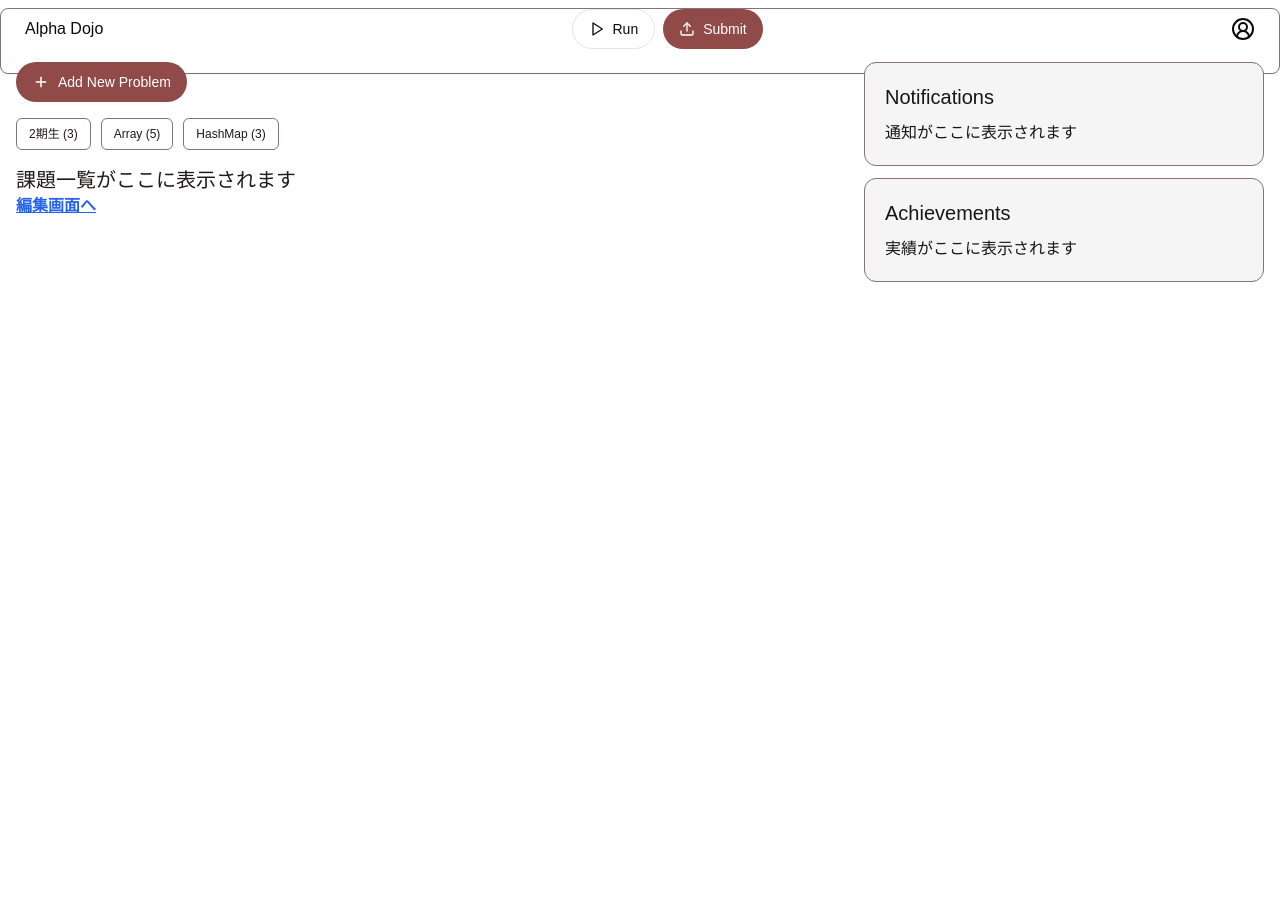
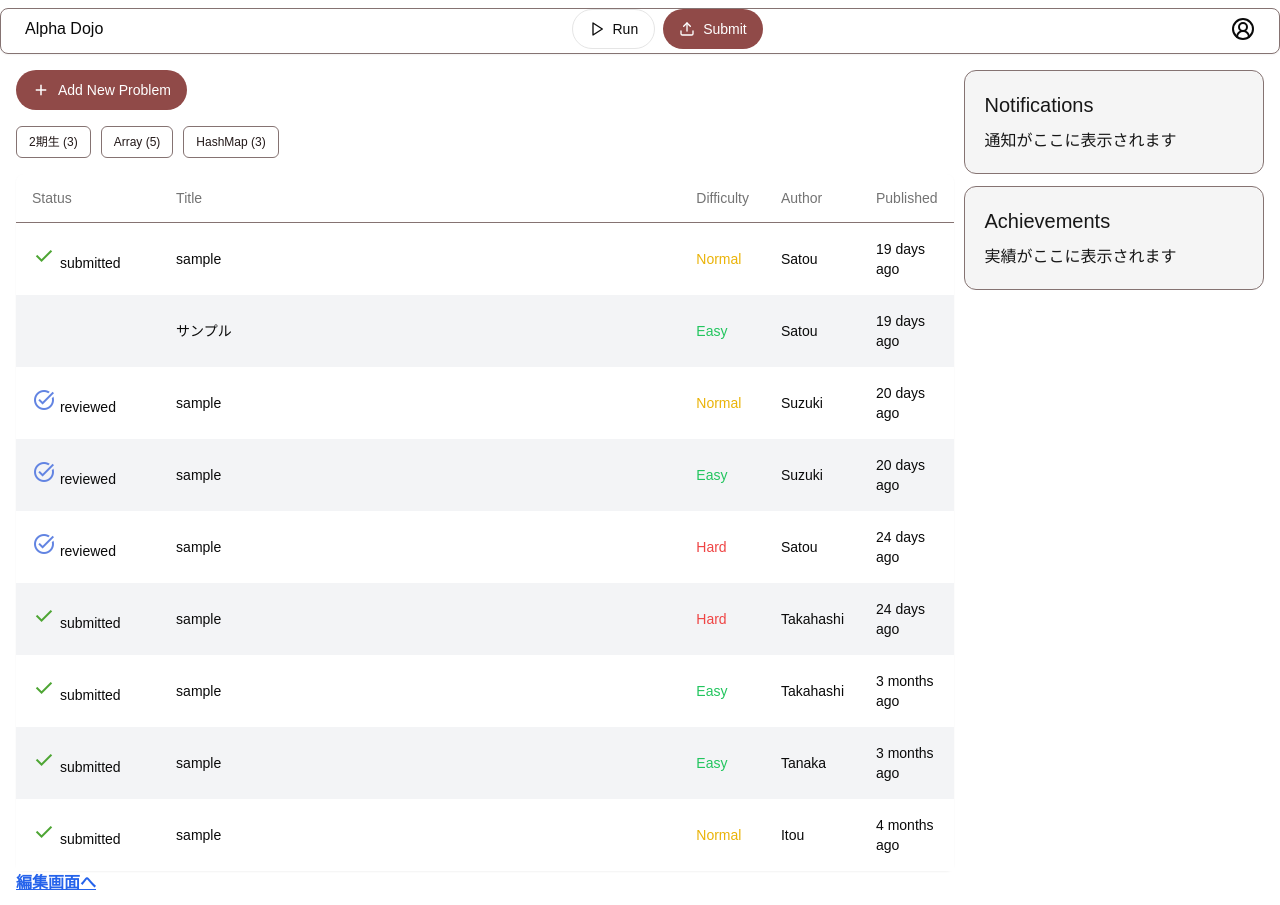
Before and after one commit to Greek-Academy/alpha-dojo-v2, a Next.js app: page / in a window 1280 px wide. Before the commit the page ends 800 px from the top, so only its background shows below. Built offline with nearby package versions, Linux system fonts and the light colour scheme.

Commit message:
Tableの作成

```diff
--- a/app/components/icons/material-symbols.tsx
+++ b/app/components/icons/material-symbols.tsx
@@ -30,3 +30,7 @@ export const AddIcon = (props: MaterialSymbolProps) => {
 export const CheckIcon = (props: MaterialSymbolProps) => {
   return <MaterialSymbol {...props}>check</MaterialSymbol>;
 };
+
+export const TaskAltIcon = (props: MaterialSymbolProps) => {
+  return <MaterialSymbol {...props}>task_alt</MaterialSymbol>;
+};
--- /dev/null
+++ b/app/components/submission-table.tsx
@@ -0,0 +1,114 @@
+import { Card } from "@/components/ui/card";
+import {
+    Table,
+    TableBody,
+    TableCaption,
+    TableCell,
+    TableHead,
+    TableHeader,
+    TableRow,
+  } from "@/components/ui/table"
+import { cn } from "@/lib/utils";
+import { formatDistanceToNow } from 'date-fns';
+import { CheckIcon, TaskAltIcon } from "./icons/material-symbols";
+
+export type Sample = {
+    status: "" | "submitted" | "reviewed",   // 提出物の状態（1: submitted, 2: reviewed）
+    title: string,    // 提出物のタイトル
+    difficulty: number, // 提出物の難易度（1: Easy, 2: Normal, 3: Hard）
+    author: string,   // 提出物の作成者
+    published: string, // 提出物の公開日
+}
+
+export type Props = {
+    data: Sample[],
+    className?: string
+}
+
+// status の数値に対応する文字列を返す（1→ 'submitted', 2→ 'reviewed'）
+const mapStatus = (status: number): string => {
+    switch (status) {
+        case 1:
+            return 'submitted';
+        case 2:
+            return 'reviewed';
+        default:
+            return '';
+    }
+};
+
+// difficulty の数値に対応する文字列を返す（1→ 'Easy', 2→ 'Normal', 3→ 'Hard'）
+const mapDifficulty = (difficulty: number): string => {
+    switch (difficulty) {
+        case 1:
+            return 'Easy';
+        case 2:
+            return 'Normal';
+        case 3:
+            return 'Hard';
+        default:
+            return '';
+    }
+};
+
+// difficulty の数値に基づいてテキストの色を返す（1→ 緑, 2→ 黄色, 3→ 赤）
+const getDifficultyTextColor = (difficulty: number): string => {
+    switch (difficulty) {
+      case 1:
+        return "text-green-500";
+      case 2:
+        return "text-yellow-500";
+      case 3:
+        return "text-red-500";
+      default:
+        return "";
+    }
+};
+
+// 現在との日時差を「...ago」で返す
+const timeAgo = (dateString: string): string => {
+    const published = new Date(dateString);
+    const timeAgoString = formatDistanceToNow(published, { addSuffix: true });
+    // 文頭の in, about を削除
+    return timeAgoString.replace(/^in /, '').replace(/^about /, '');
+};
+
+const statusIcon = (status: string): JSX.Element => {
+    switch (status) {
+        case "submitted":
+            return <><CheckIcon className="text-status-submitted"/> submitted</>;
+        case "reviewed":
+            return <><TaskAltIcon className="text-status-reviewed"/> reviewed</>;
+        default:
+            return <></>;
+    }
+}
+
+export const SubmissionTable = ({data, className}: Props) => {
+    return (
+        <Card className={cn("w-full border-none", className)}>
+            <Table>
+                <TableHeader>
+                    <TableRow>
+                        <TableHead className="w-1/6">Status</TableHead>
+                        <TableHead className="w-2/3">Title</TableHead>
+                        <TableHead className="w-1/12">Difficulty</TableHead>
+                        <TableHead className="w-1/12">Author</TableHead>
+                        <TableHead className="w-1/12">Published</TableHead>
+                    </TableRow>
+                </TableHeader>
+                <TableBody>
+                    {data.map((item, index) => (
+                       <TableRow key={index} className={index % 2 === 0 ? "bg-white border-none" : "bg-gray-100 border-none"}>
+                            <TableCell>{statusIcon(item.status)}</TableCell>
+                            <TableCell>{item.title}</TableCell>
+                            <TableCell className={getDifficultyTextColor(item.difficulty)}>{mapDifficulty(item.difficulty)}</TableCell>
+                            <TableCell>{item.author}</TableCell>
+                            <TableCell>{timeAgo(item.published)}</TableCell>
+                        </TableRow>
+                    ))}
+                </TableBody>
+            </Table>
+        </Card>
+    );
+}
--- a/app/globals.css
+++ b/app/globals.css
@@ -47,6 +47,7 @@ body {
     --sidebar-ring: 217.2 91.2% 59.8%;
     --status-done: 77 165 51;
     --status-reviewed: 98 132 226;
+    --status-submitted: 77 165 51;
     --difficulty-easy: 20 186 167;
     --difficulty-medium: 243 181 22;
     --difficulty-hard: 221 42 78;
--- a/app/layout/header.tsx
+++ b/app/layout/header.tsx
@@ -5,9 +5,9 @@ import Link from 'next/link';
 
 export const Header = () => {
   return (
-    <div className="w-screen h-9 mt-2">
+    <div className="w-screen h-11 mt-2">
       <Card>
-        <CardContent>
+        <CardContent className="h-11">
           <div className="w-full flex justify-between items-center">
             <Link className="items-center" href="/">
               Alpha Dojo
--- a/app/page.tsx
+++ b/app/page.tsx
@@ -2,11 +2,23 @@ import { Button } from '@/components/ui/button';
 import Link from 'next/link';
 import { AddIcon } from './components/icons/material-symbols';
 import { ToggleGroup, ToggleGroupItem } from '@/components/ui/toggle-group';
+import { Sample, SubmissionTable } from './components/submission-table';
 
 export default function Home() {
+  const data: Sample[] = [
+    { status: "submitted", title: "sample", difficulty: 2, author: "Satou", published: "2025-01-05T15:00:00" }, // publishedはISO8601形式で仮設定
+    { status: "", title: "サンプル", difficulty: 1, author: "Satou", published: "2025-01-05T10:00:00" },
+    { status: "reviewed", title: "sample", difficulty: 2, author: "Suzuki", published: "2025-01-04T10:00:00" },
+    { status: "reviewed", title: "sample", difficulty: 1, author: "Suzuki", published: "2025-01-04T10:00:00" },
+    { status: "reviewed", title: "sample", difficulty: 3, author: "Satou", published: "2024-12-31T10:00:00" },
+    { status: "submitted", title: "sample", difficulty: 3, author: "Takahashi", published: "2024-12-31T10:00:00" },
+    { status: "submitted", title: "sample", difficulty: 1, author: "Takahashi", published: "2024-11-04T10:00:00" },
+    { status: "submitted", title: "sample", difficulty: 1, author: "Tanaka", published: "2024-11-04T10:00:00" },
+    { status: "submitted", title: "sample", difficulty: 2, author: "Itou", published: "2024-10-04T10:00:00" },
+  ]
   return (
-    <div className="px-4 py-2.5 flex gap-2.5">
-      <div className="flex-grow flex flex-col items-start gap-4">
+    <div className="px-4 py-2.5 flex gap-2.5 w-full">
+      <div className="flex-grow flex flex-col items-start gap-4 w-full">
         <Button>
           <AddIcon /> Add New Problem
         </Button>
@@ -21,8 +33,8 @@ export default function Home() {
             HashMap (3)
           </ToggleGroupItem>
         </ToggleGroup>
-        <div>
-          <h1 className="text-xl">課題一覧がここに表示されます</h1>
+        <div className='w-full'>
+          <SubmissionTable data={data} className='w-full' />
           <Link
             href="/submissions/1/edit"
             className="font-bold underline text-blue-600 visited:text-purple-600"
--- a/package.json
+++ b/package.json
@@ -20,6 +20,7 @@
     "@typescript-eslint/parser": "^8.15.0",
     "class-variance-authority": "^0.7.0",
     "clsx": "^2.1.1",
+    "date-fns": "^4.1.0",
     "lucide-react": "^0.454.0",
     "next": "15.0.2",
     "react": "19.0.0-rc-02c0e824-20241028",
--- a/tailwind.config.ts
+++ b/tailwind.config.ts
@@ -75,7 +75,8 @@ const config: Config = {
   			},
 			status: {
 				done: 'rgb(var(--status-done))',
-				reviewed: 'rgb(var(--status-reviewed))'
+				reviewed: 'rgb(var(--status-reviewed))',
+				submitted: 'rgb(var(--status-submitted))'
 			},
 			difficulty: {
 				easy: 'rgb(var(--difficulty-easy))',
```
Also changed, not shown: 1 other file (tests, documents, lock files or other folders).
